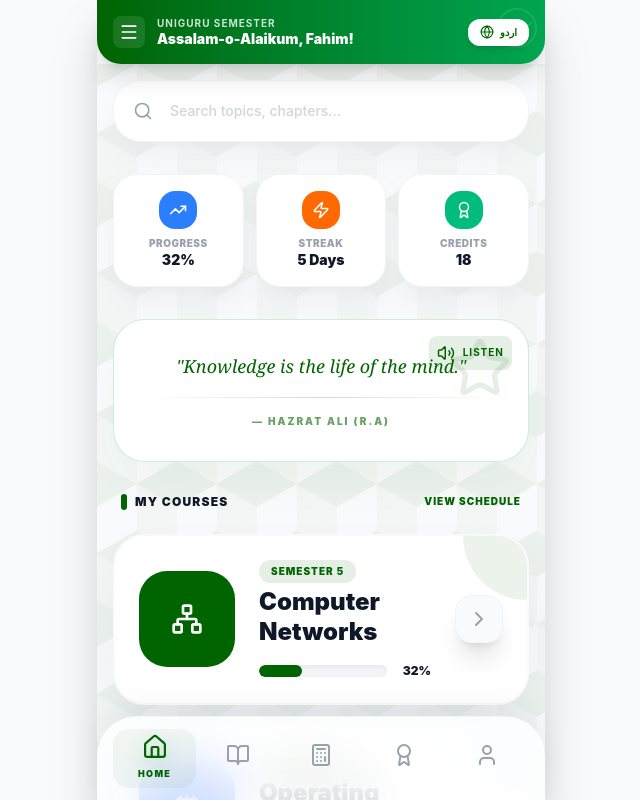
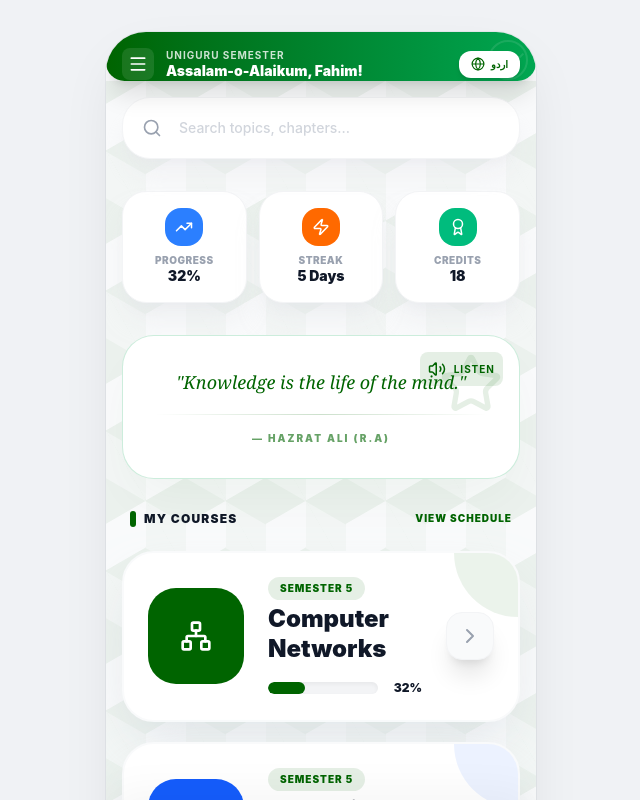
Before and after one commit to fahimmoon/UniGuru-Semester, a React (Vite) app: page / in a window 1280 px wide. Shown: the top 800 px of the page, without its empty margins (319-959 px from the left). Built offline with nearby package versions, Linux system fonts and the light colour scheme.

Commit message:
feat(ui): improve mobile UI styling and device framing

```diff
--- a/index.html
+++ b/index.html
@@ -1,12 +1,17 @@
 <!doctype html>
 <html lang="en">
+
 <head>
   <meta charset="UTF-8" />
-    <meta name="viewport" content="width=device-width, initial-scale=1.0" />
-    <title>My Google AI Studio App</title>
+  <meta name="viewport"
+    content="width=device-width, initial-scale=1.0, viewport-fit=cover, maximum-scale=1.0, user-scalable=no" />
+  <meta name="theme-color" content="#f9fafb" />
+  <title>UniGuru Semester</title>
 </head>
+
 <body>
   <div id="root"></div>
   <script type="module" src="/src/main.tsx"></script>
 </body>
+
 </html>
--- a/src/App.tsx
+++ b/src/App.tsx
@@ -132,17 +132,18 @@ const AppContent: React.FC = () => {
   };
 
   return (
-    <div className="min-h-screen flex flex-col bg-gray-50 max-w-md mx-auto shadow-2xl relative">
-      <Header onMenuClick={() => {}} />
+    <div className="flex justify-center items-center min-h-[100dvh] w-full bg-[#f0f2f5] overflow-hidden sm:p-4 md:p-8">
+      <div className="flex flex-col bg-gray-50 h-[100dvh] sm:h-full sm:max-h-[850px] w-full max-w-[430px] sm:rounded-[40px] shadow-[0_20px_60px_-15px_rgba(0,0,0,0.1)] relative overflow-hidden ring-1 ring-gray-900/5 transition-all">
+        <Header onMenuClick={() => { }} />
 
-      <main className="flex-1 overflow-y-auto pak-pattern">
+        <main className="flex-1 overflow-y-auto overflow-x-hidden pak-pattern pb-[88px] relative z-0 hide-scrollbar">
           <AnimatePresence mode="wait">
             <motion.div
               key={activeTab}
-            initial={{ opacity: 0, x: 20 }}
-            animate={{ opacity: 1, x: 0 }}
-            exit={{ opacity: 0, x: -20 }}
-            transition={{ duration: 0.3 }}
+              initial={{ opacity: 0, scale: 0.98, y: 10 }}
+              animate={{ opacity: 1, scale: 1, y: 0 }}
+              exit={{ opacity: 0, scale: 0.98, y: -10 }}
+              transition={{ duration: 0.3, ease: [0.22, 1, 0.36, 1] }}
             >
               {renderContent()}
             </motion.div>
@@ -150,6 +151,7 @@ const AppContent: React.FC = () => {
         </main>
 
         <BottomNav activeTab={activeTab} onTabChange={setActiveTab} />
+      </div>
     </div>
   );
 };
--- a/src/components/BottomNav.tsx
+++ b/src/components/BottomNav.tsx
@@ -16,9 +16,8 @@ const NavItem: React.FC<NavItemProps> = ({ icon, label, labelUr, active, onClick
   return (
     <button
       onClick={onClick}
-      className={`flex flex-col items-center gap-1.5 p-2 flex-1 transition-all relative ${
-        active ? 'text-pak-green' : 'text-gray-400 hover:text-pak-green/70'
-      }`}
+      className={`flex flex-col items-center gap-1.5 p-2 flex-1 transition-all relative ${active ? 'text-pak-green' : 'text-gray-400 hover:text-pak-green/70'
+        }`}
     >
       <AnimatePresence>
         {active && (
@@ -46,7 +45,7 @@ const NavItem: React.FC<NavItemProps> = ({ icon, label, labelUr, active, onClick
 
 export const BottomNav: React.FC<{ activeTab: string; onTabChange: (tab: string) => void }> = ({ activeTab, onTabChange }) => {
   return (
-    <nav className="bg-white/80 backdrop-blur-xl border-t border-gray-100 flex justify-around items-center px-4 py-3 pb-safe fixed bottom-0 left-0 right-0 max-w-md mx-auto z-50 shadow-[0_-10px_30px_rgba(0,0,0,0.05)] rounded-t-[40px]">
+    <nav className="absolute z-50 bottom-0 w-full bg-white/70 backdrop-blur-2xl border-t border-white/40 flex justify-around items-center px-2 py-3 pb-[env(safe-area-inset-bottom,12px)] shadow-[0_-20px_40px_rgba(0,0,0,0.04)] sm:rounded-b-[40px] rounded-t-3xl">
       <NavItem
         icon={<Home size={24} />}
         label="Home"
--- a/src/components/Header.tsx
+++ b/src/components/Header.tsx
@@ -6,7 +6,7 @@ export const Header: React.FC<{ onMenuClick: () => void }> = ({ onMenuClick }) =
   const { language, setLanguage, t } = useLanguage();
 
   return (
-    <header className="bg-gradient-to-r from-pak-green to-pak-light-green text-white p-4 shadow-xl relative z-50 rounded-b-[24px] overflow-hidden">
+    <header className="bg-gradient-to-r from-pak-green to-pak-light-green text-white p-4 shadow-xl relative z-50 rounded-b-[24px] sm:rounded-t-[40px] overflow-hidden">
       {/* Subtle Flag Element */}
       <div className="absolute top-0 right-0 w-24 h-full opacity-10 pointer-events-none">
         <div className="absolute top-2 right-2 w-10 h-10 border-2 border-white rounded-full flex items-center justify-center">
--- a/src/index.css
+++ b/src/index.css
@@ -9,7 +9,15 @@
 
 @layer base {
   body {
-    @apply bg-gray-50 text-gray-900 overflow-x-hidden;
+    @apply bg-[#f0f2f5] text-gray-900 overflow-x-hidden m-0;
+  }
+
+  .hide-scrollbar {
+    -ms-overflow-style: none; /* IE and Edge */
+    scrollbar-width: none; /* Firefox */
+  }
+  .hide-scrollbar::-webkit-scrollbar {
+    display: none; /* Chrome, Safari and Opera */
   }
 
   [dir="rtl"] {
```
Lines whose indentation alone changed are shown as unchanged.
